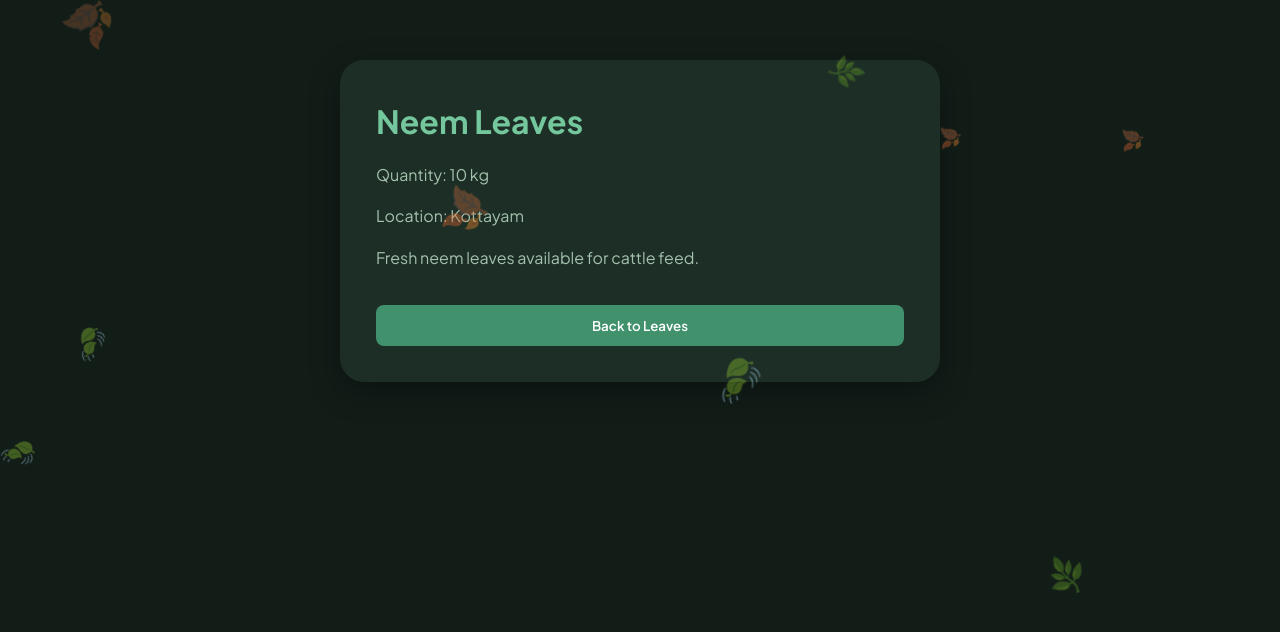
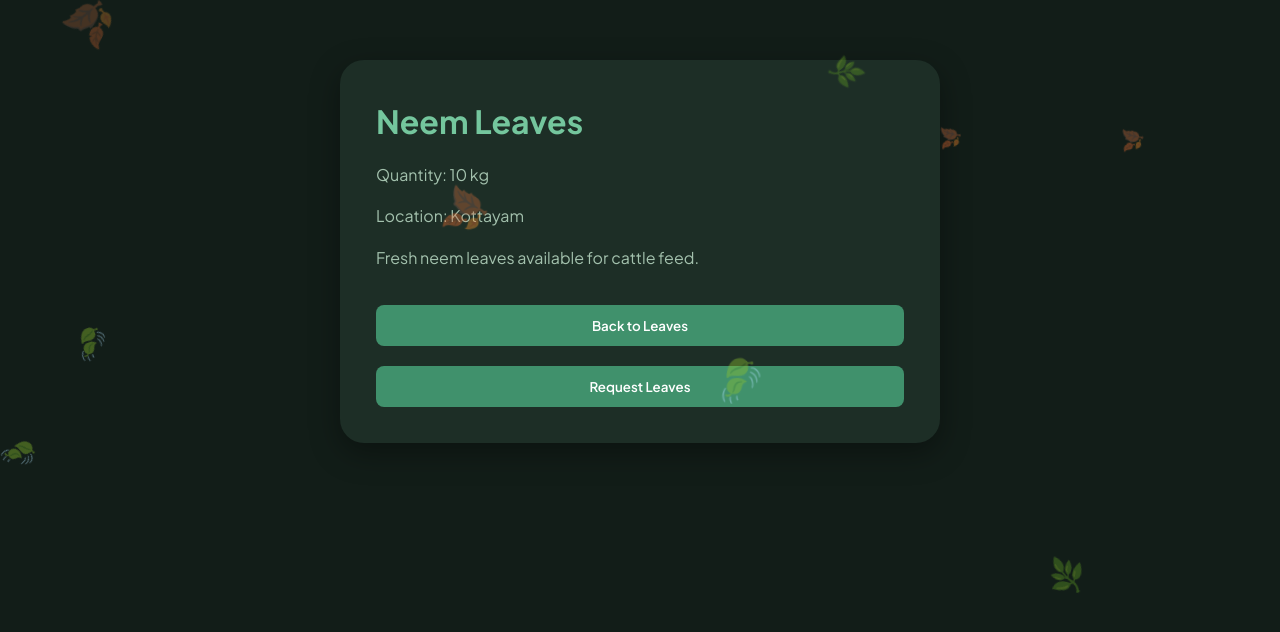
Before and after one commit to RameshRaveendran/eat-ila, a React (Vite) app in the folder client/: page /leaves/1 in a window 1280 px wide. Shown: the top 632 px of the page. Built offline with nearby package versions, Linux system fonts and the light colour scheme.

Commit message:
button added

```diff
--- a/client/src/pages/LeafDetails.jsx
+++ b/client/src/pages/LeafDetails.jsx
@@ -20,11 +20,13 @@ return (
       <p>Location: {selectedLeaf.location}</p>
       <p>{selectedLeaf.description}</p>
 
-    <button type="button" onClick={() => navigate('/')}>
+      <button type="button" onClick={() => navigate("/")}>
         Back to Leaves
       </button>
+
+      <button type="button">Request Leaves</button>
     </section>
-)
+  );
 }
 
 export default LeafDetails;
```
Lines whose indentation alone changed are shown as unchanged.
